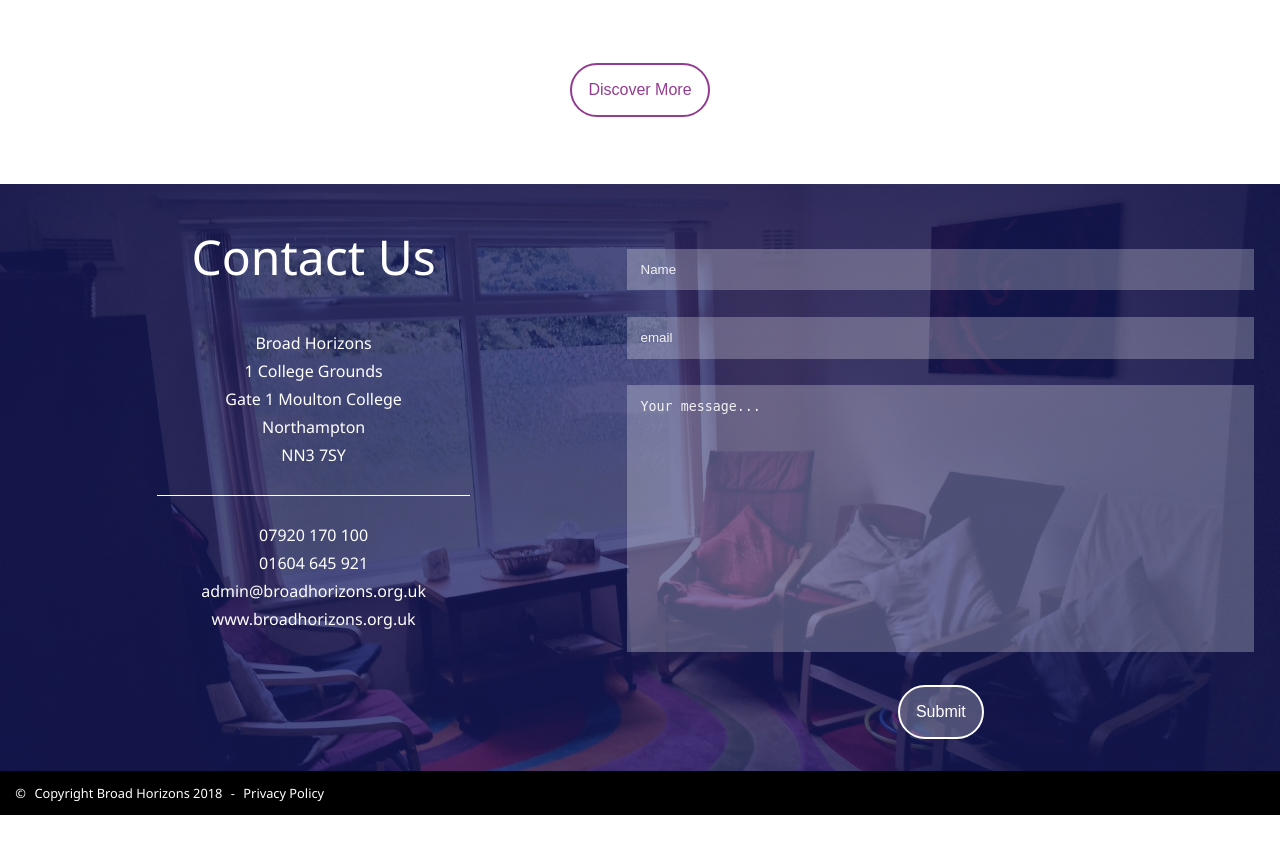
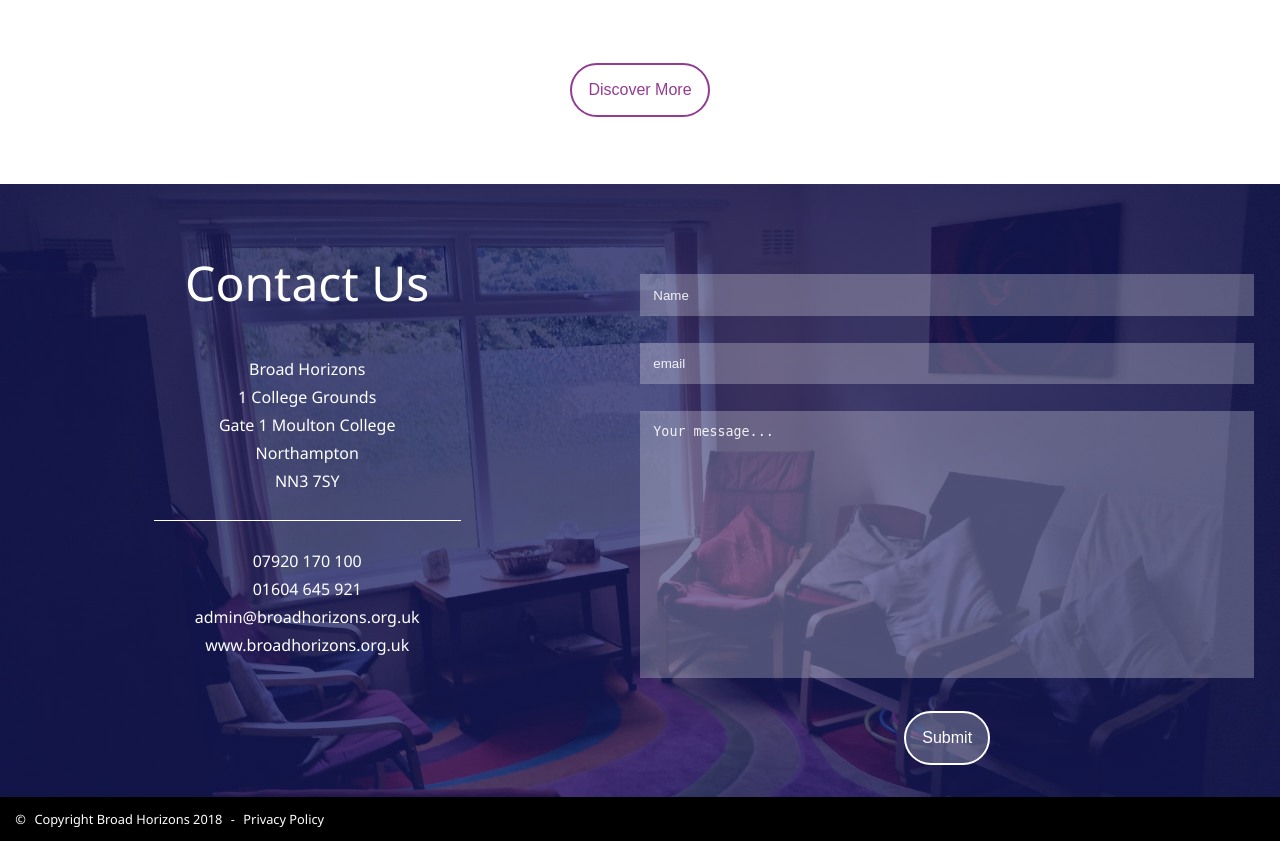
Before and after one commit to 40yostudent/tanyalecchi.com, a PHP site: page /index-wip.php in a window 1280 px wide. Shown: the part 2939-3780 px from the top of the page. Before the commit the page ends 3754 px from the top, so only its background shows below. Run offline with PHP 8.4, Linux system fonts and the light colour scheme.

Commit message:
margin - padding on form

```diff
--- a/styles.css
+++ b/styles.css
@@ -534,7 +534,7 @@ nav > a {
 }
 
 form {
-    margin: 4em 2em 0 0;
+    margin: 4em 2em 0 2em;
 }
 
 form > input[type=text] {
@@ -595,6 +595,7 @@ form > button {
     color: var(--bianco);
 
     margin-top: 4em;
+    padding-top: 2em;
     text-align: center;
 }
 
```
